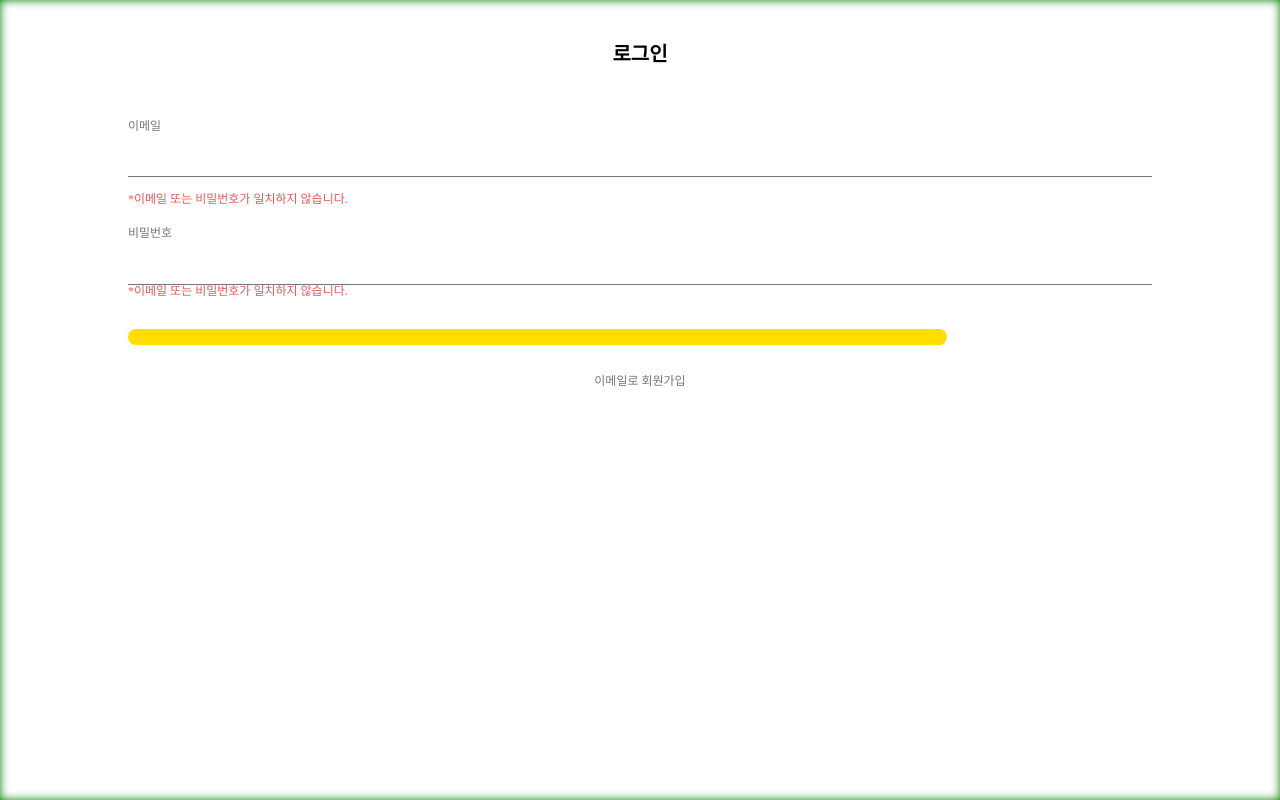
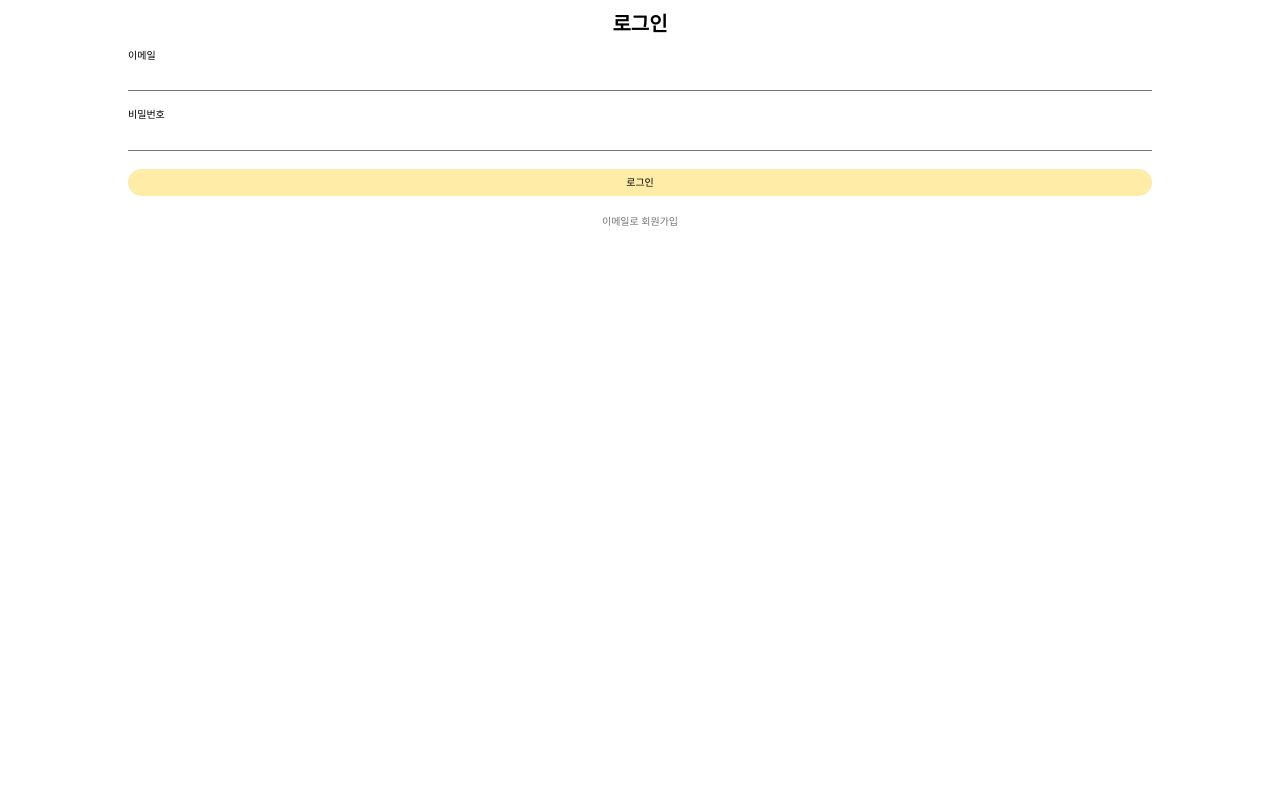
Before and after one commit to FRONTENDSCHOOL5/final-11-NigoNego, a React (Create React App) app: page /login in a window 1280 px wide. Built offline with nearby package versions, Linux system fonts and the light colour scheme.

Commit message:
🐛 Fix : #34 해결

```diff
--- a/src/pages/LoginPage/LoginPage.jsx
+++ b/src/pages/LoginPage/LoginPage.jsx
@@ -1,83 +1,106 @@
-import React from 'react';
+import React, { useState } from 'react';
 import styled from 'styled-components';
 import { Link } from 'react-router-dom';
-import { LBtn } from '../../components/common/button/Button';
+import { LBtn, LdisabledBtn } from '../../components/common/button/Button';
+import Input from '../../components/common/Input/Input';
 
-const LoginPageStyle = styled.div`
+const Wrapper = styled.div`
   height: 100vh;
-  padding-top: 30px;
-  box-shadow: inset 0 0 10px green;
-
+  width: 80%;
+  margin: 0 auto;
   display: flex;
   flex-direction: column;
-  align-items: center;
-  .inputWrapper {
-    margin: 40px auto 30px auto;
-    & :nth-child(2) {
-      margin-top: 16px;
-      display: block;
-    }
-  }
-  .linkWrapper {
+
+  h1 {
     text-align: center;
-    color: var(--basic-grey);
-    font-size: 12px;
-  }
-
-  form {
-    width: 80%;
-    color: var(--basic-grey);
-    font-size: 12px;
-    margin-bottom: 30px;
-    p {
-      color: #eb5757;
-      margin: 0;
-    }
   }
 `;
 
-const Inputstyle = styled.input`
-  display: block;
-  width: 100%;
-  padding: 12px 0;
-  margin-top: 5px;
-  border-style: none;
-  border-bottom: 1px solid var(--basic-grey);
-  &:focus {
-    outline: 0;
-    border-color: var(--basic-yellow);
-  }
+const FormWrapper = styled.div`
+  display: flex;
+  flex-direction: column;
+  gap: 18px;
+  text-align: center;
+  color: var(--basic-grey);
 `;
 
-const LabelStyle = styled.div`
+const LinkWrapper = styled.div`
   margin-top: 20px;
+  text-align: center;
+  color: var(--basic-grey);
 `;
 
 function LoginPage() {
+  const [email, setEmail] = useState('');
+  const [password, setPassword] = useState('');
+
+  const [isEmailValid, setIsEmailValid] = useState(false);
+  const [isPasswordValid, setIsPasswordValid] = useState(false);
+
+  function emailCheck(event) {
+    setEmail(event.target.value);
+    const testEmail =
+      /^[0-9a-zA-Z]([-_.]?[0-9a-zA-Z])*@[0-9a-zA-Z]([-_.]?[0-9a-zA-Z])*\.[a-zA-Z]{2,3}$/i.test(
+        email,
+      );
+
+    if (testEmail) {
+      setIsEmailValid(true);
+    } else {
+      setIsEmailValid(false);
+    }
+  }
+
+  function passwordCheck(event) {
+    setPassword(event.target.value);
+    const testPassword = /^[A-Za-z0-9]{8,20}$/;
+    if (password !== '' && password.match(testPassword)) {
+      setIsPasswordValid(true);
+    } else {
+      setIsPasswordValid(false);
+    }
+  }
+
+  function onhandlesubmit(event) {
+    event.preventDefault();
+    // 2. 회원이 맞으면 다음 컴포넌트로 넘어가도록
+  }
+
   return (
-    <LoginPageStyle>
+    <Wrapper>
       <h1>로그인</h1>
-      <form>
-        <div className="inputWrapper">
-          <label htmlFor="email">
-            이메일
-            <Inputstyle id="email" />
-          </label>
-          <p>*이메일 또는 비밀번호가 일치하지 않습니다.</p>
-          <LabelStyle>
-            <label htmlFor="password">
-              비밀번호
-              <Inputstyle id="password" />
-            </label>
-          </LabelStyle>
-          <p>*이메일 또는 비밀번호가 일치하지 않습니다.</p>
-        </div>
-        <LBtn />
+      <form onSubmit={onhandlesubmit}>
+        <FormWrapper>
+          <Input
+            label="이메일"
+            type="email"
+            id="user-email"
+            name="user-email"
+            placeholder=""
+            value={email}
+            onChange={event => emailCheck(event)}
+          />
+          <Input
+            label="비밀번호"
+            type="password"
+            id="user-password"
+            name="user-password"
+            placehoder=""
+            value={password}
+            onChange={event => passwordCheck(event)}
+          />
+
+          {isEmailValid && isPasswordValid ? (
+            <LBtn type="submit" content="로그인" />
+          ) : (
+            <LdisabledBtn content="로그인" />
+          )}
+        </FormWrapper>
       </form>
-      <div className="linkWrapper">
+      <LinkWrapper>
         <Link to="/join">이메일로 회원가입</Link>
-      </div>
-    </LoginPageStyle>
+      </LinkWrapper>
+    </Wrapper>
   );
 }
 
```
